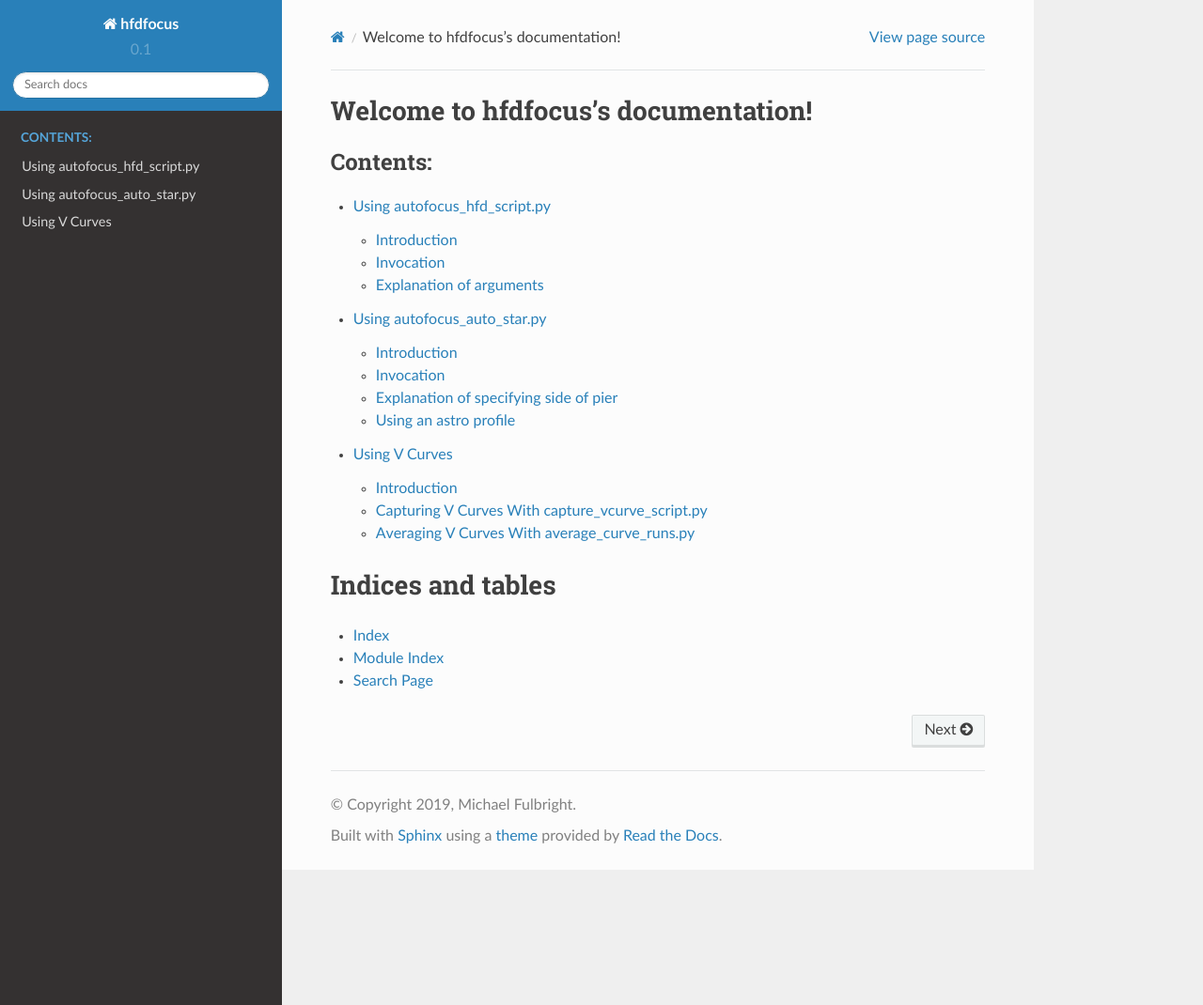
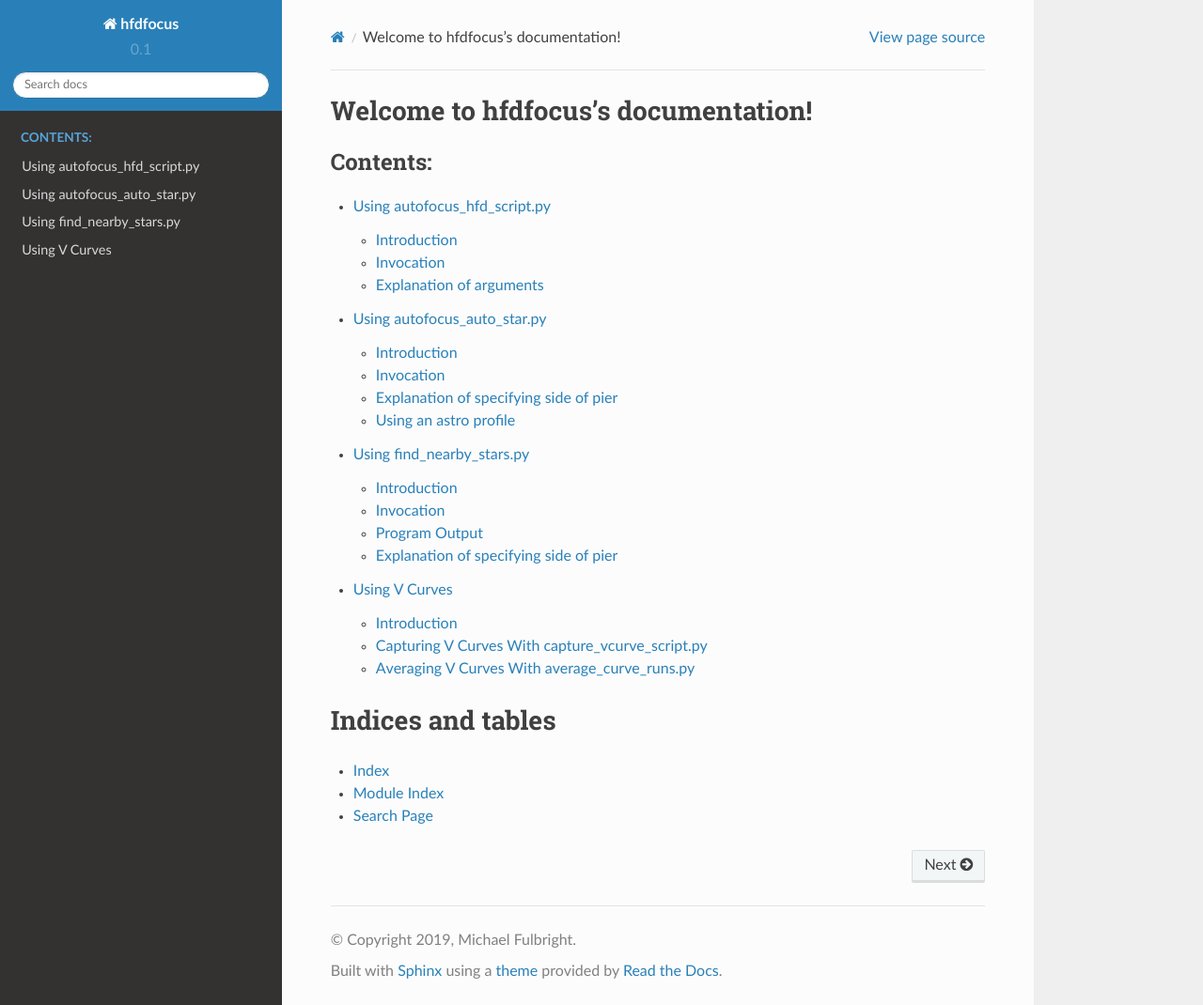
Before and after one commit to PythonAstroimagingSuite/hfdfocus, a Sphinx documentation site: the page built from docs/source/index.rst, in a window 1280 px wide and 1070 px high. Shown: the whole window at 94% size. Built offline with Sphinx 7.4.7 and the Read the Docs theme 2.0.0, drawn with Linux system fonts in a browser that asks for light colours; some of the changed lines change nothing that is shown.

Commit message:
documentation updates

```diff
--- /dev/null
+++ b/docs/source/find_nearby_stars.rst
@@ -0,0 +1,66 @@
+Using find_nearby_stars.py
+============================
+
+Introduction
+------------
+
+The "script find_nearby_stars.py" handles finding a star within a specified
+distance from a RA/DEC position with constraints on brightness.  It is normally
+used by the "autofocus_auto_star.py" script but can also be invoked indepently.
+
+Invocation
+----------
+
+The invocation of autofocus_auto_star.py is:
+
+.. code-block:: bash
+
+    usage: find_nearby_stars.py [-h] [--minmag MINMAG] [--maxmag MAXMAG]
+                                [--verbose] [--outfile OUTFILE] [--force]
+                                [--lst LST] [--onlyside ONLYSIDE]
+                                [--meridianthres MERIDIANTHRES] [--lon LON]
+                                cat ra2000 dec2000 dist
+
+    positional arguments:
+      cat                   Catalog to search
+      ra2000                RA J2000
+      dec2000               DEC J2000
+      dist                  Max distance in degrees
+
+    optional arguments:
+      -h, --help            show this help message and exit
+      --minmag MINMAG
+      --maxmag MAXMAG
+      --verbose
+      --outfile OUTFILE     Output file with candidates
+      --force               Overwrite output file
+      --lst LST             Local sidereal time
+      --onlyside ONLYSIDE   EAST or WEST side only
+      --meridianthres MERIDIANTHRES
+                            How close to meridian is allowed (hh:mm:ss)
+      --lon LON             Location longitude
+
+Program Output
+--------------
+The program outputs the list of candidate stars to the console and if the argument
+"--outfile" is given it will also write CSV output to this file.  The file includes a
+header that explains the columns.
+
+Explanation of specifying side of pier
+--------------------------------------
+The "cat" argument should reference a binary SAO Catalog created with the utilities
+in the "find_star" directory.  One such file is in the "data" directory and is
+called "SAO_Catalog_m5_p11_filtered.bin" and has stars down to magnitude 11.  It
+has been filtered of stars that are close to one another to reduce the chance
+of having a another star interfere with the autofocus routine.
+
+The "--lon" argument allows the specification of the observing latitude.  Then
+script can then compute the local sidereal time.  Optionally the local sidereal
+time can be given with the "--lst" argument.
+
+Once the local sidereal time has been determined then the "--onlyside" parameter
+can be used to retrict the star to one side of the meridian or the other.  It can
+take a value of "EAST" or "WEST" (capitalized!).
+
+The "--meridianthres" argument can be used to create a "keep out" area near the
+meridian that excludes choosing a focus star in that area.
--- a/docs/source/index.rst
+++ b/docs/source/index.rst
@@ -12,6 +12,7 @@ Welcome to hfdfocus's documentation!
 
    autofocus_hfd_script
    autofocus_auto_star
+   find_nearby_stars
    working_with_vcurves
 
 
```
Also changed, not shown: 17 other files.
